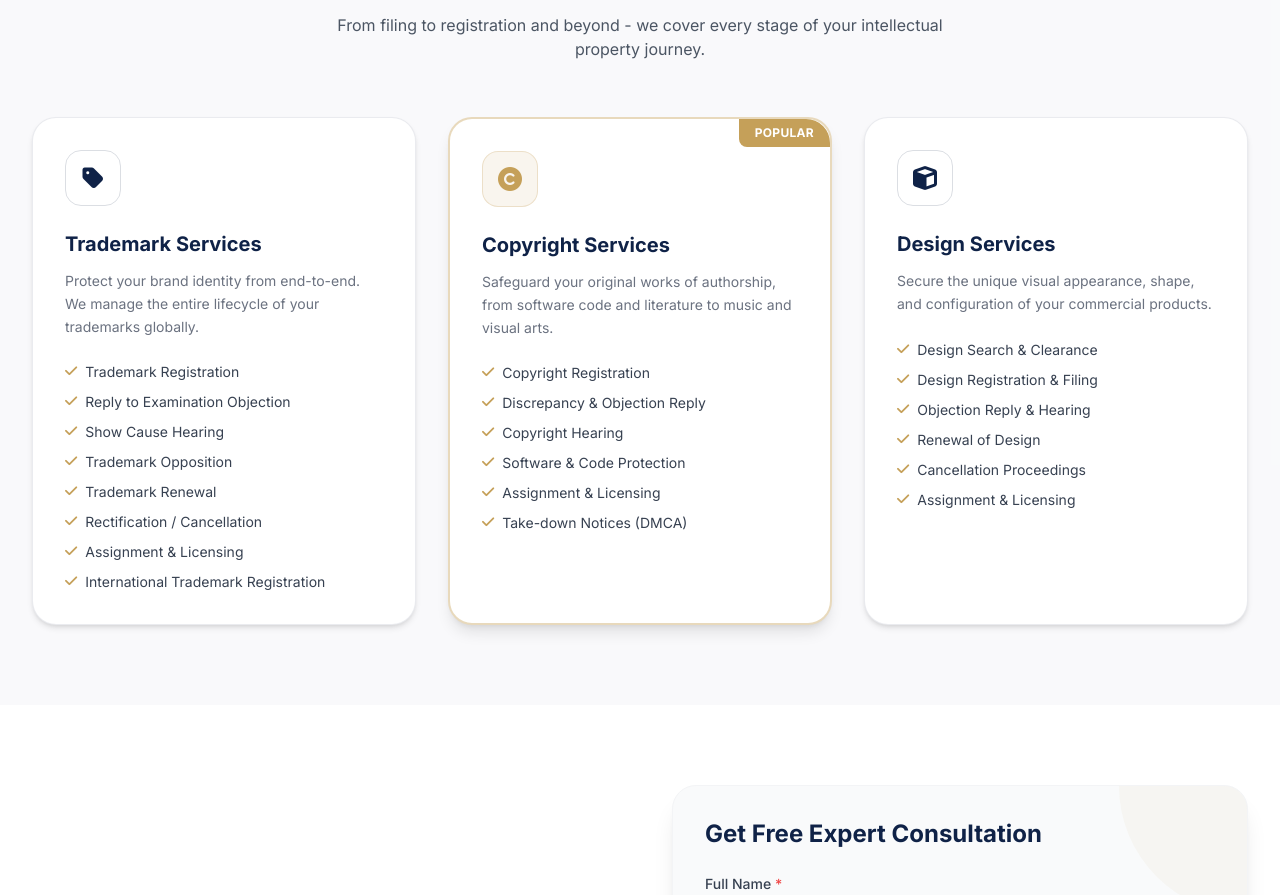
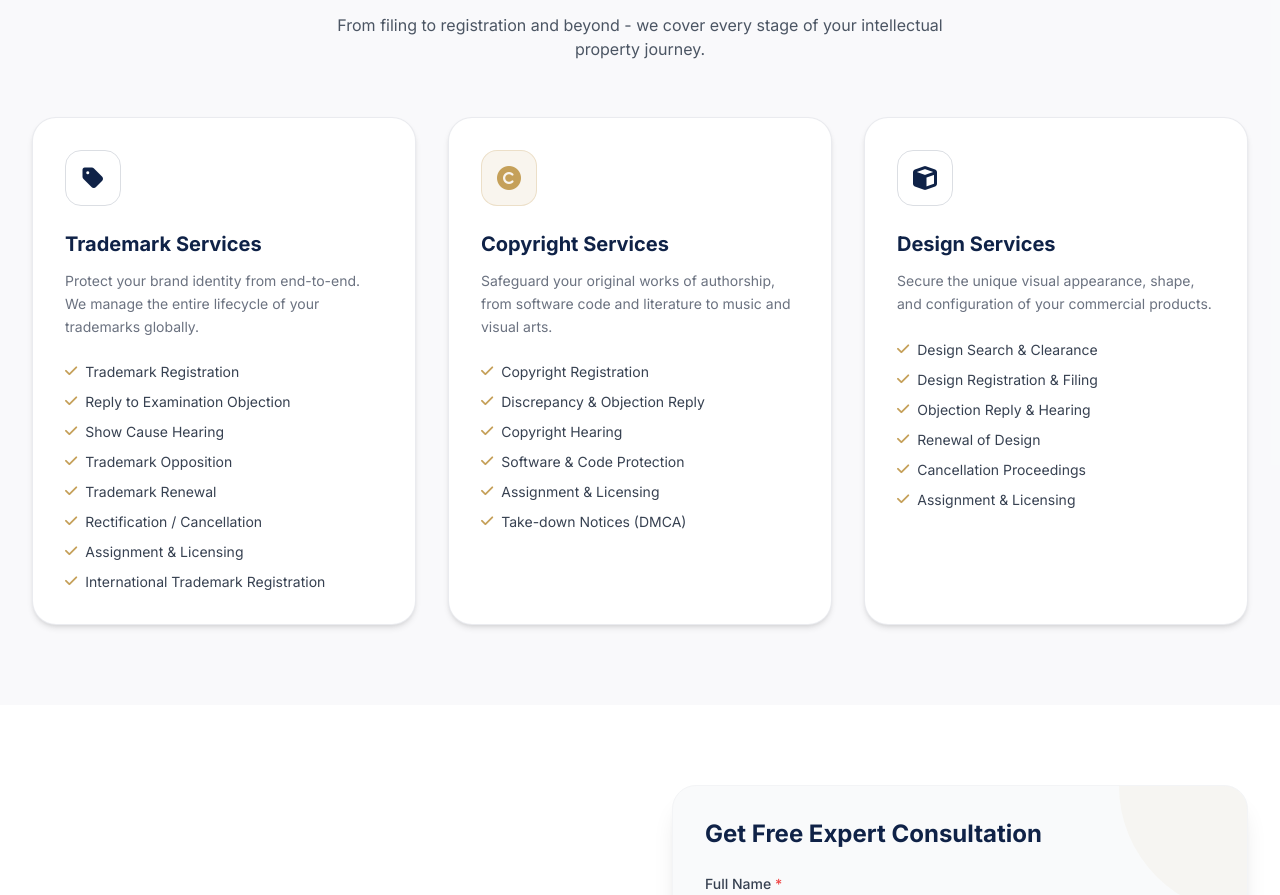
Before and after one commit to jrhfusfb/Trademark-Secure-Co, a React (Vite) app in the folder frontend/: page / in a window 1280 px wide. Shown: the part 2584-3479 px from the top of the page. Built offline with nearby package versions, Linux system fonts and the light colour scheme.

Commit message:
Design: remove popular tag and standardise Copyright card border/shadow styles

```diff
--- a/frontend/src/pages/Index8Page.jsx
+++ b/frontend/src/pages/Index8Page.jsx
@@ -273,10 +273,7 @@ const Index8Page = () => {
             </div>
 
             {/* Copyright Services Card */}
-            <div className="bg-white rounded-3xl p-8 border-2 border-secondary/40 shadow-lg hover:shadow-2xl hover:-translate-y-1 transition-all duration-300 flex flex-col relative">
-              <div className="absolute top-0 right-0 bg-secondary text-white text-xs font-bold px-4 py-1.5 rounded-bl-lg rounded-tr-3xl uppercase tracking-wide">
-                Popular
-              </div>
+            <div className="bg-white rounded-3xl p-8 border border-gray-200/80 shadow-md hover:shadow-xl hover:-translate-y-1 transition-all duration-300 flex flex-col">
               <div className="w-14 h-14 rounded-2xl bg-secondary/10 flex items-center justify-center mb-6 border border-secondary/25">
                 <i className="fa-solid fa-copyright text-2xl text-secondary"></i>
               </div>
```
